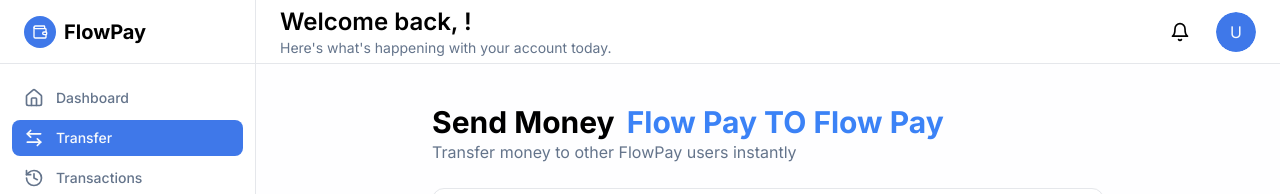
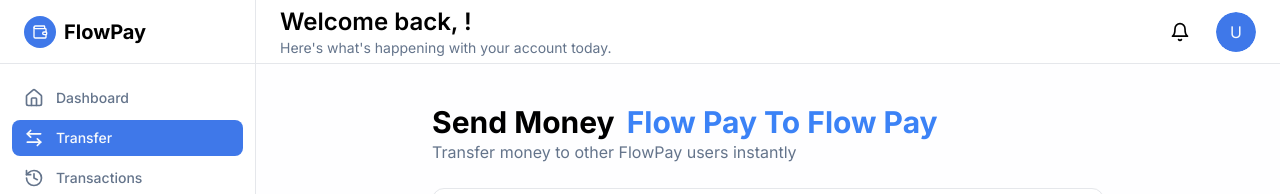
Before and after one commit to skippergoroye/Flowpay-Client, a Next.js app: page /dashboard/transfer in a window 1280 px wide. Shown: the top 194 px of the page. Built offline with nearby package versions, Linux system fonts and the light colour scheme; no server answers; sample sign-in values are in the browser's storage.

Commit message:
feat: user to user

```diff
--- a/src/app/dashboard/transfer/page.tsx
+++ b/src/app/dashboard/transfer/page.tsx
@@ -50,7 +50,7 @@ export default function TransferPage() {
     <div className="max-w-2xl mx-auto space-y-6">
       <div>
         <div className="flex items-center gap-3 mt-4">
-          <h1 className="text-3xl font-bold">Send Money</h1> <span className='text-blue-500 text-3xl font-bold'>Flow Pay TO Flow Pay</span>
+          <h1 className="text-3xl font-bold">Send Money</h1> <span className='text-blue-500 text-3xl font-bold'>Flow Pay To Flow Pay</span>
 
         </div>
 
```
